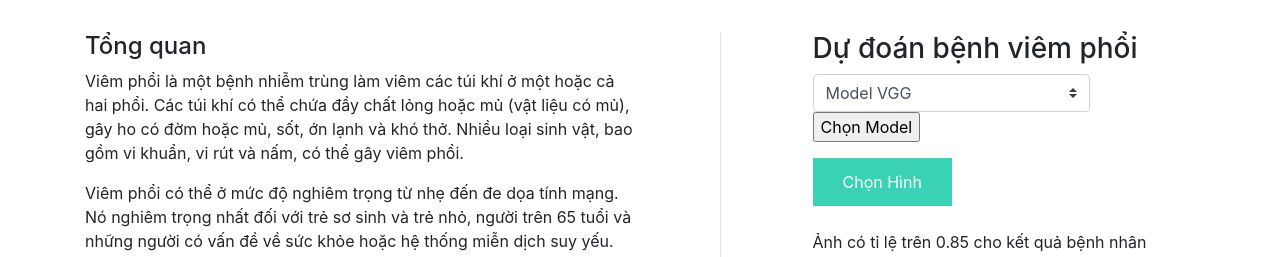
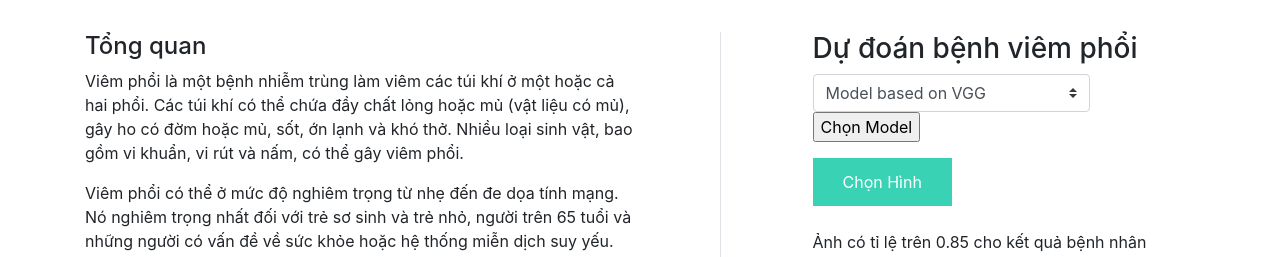
Before and after one commit to huynhieulh/Pneumonia_WebApp, a Flask app: page / in a window 1280 px wide. Shown: the part 116-373 px from the top of the page. Run offline with Flask 2, Linux system fonts and the light colour scheme; some libraries are stand-ins or nearby versions.

Commit message:
complete

```diff
--- a/app.py
+++ b/app.py
@@ -75,10 +75,10 @@ def select():
         model_selected =""
         if f=='RESNET':
             cache['model'] = modelresnet
-            model_selected = "Đã chọn ResNet"
+            model_selected = "Đã chọn Model based on ResNet"
         elif f=='VGG':
             cache['model'] = modelvgg
-            model_selected = "Đã chọn VGG16"
+            model_selected = "Đã chọn Model based on VGG"
 
         #model= load_model(MODEL_PATH)
         #model._make_predict_function()
--- a/templates/index.html
+++ b/templates/index.html
@@ -16,8 +16,8 @@
         <!-- <form action="/modelSelection" method="post" enctype="multipart/form-data"> -->
         <form action="/modelSelection" method="post" >
             <select name="models" id="models"  class="custom-select">
-              <option value="VGG">Model VGG</option>
-              <option value="RESNET">Model RESNET</option>
+              <option value="VGG">Model based on VGG</option>
+              <option value="RESNET">Model based on RESNET</option>
             </select>
             <input type="submit" value ="Chọn Model" id="btn-model-select">
         </form>
```
Also changed, not shown: uploads/NORMAL2-IM-1440-0001.jpeg (added).
